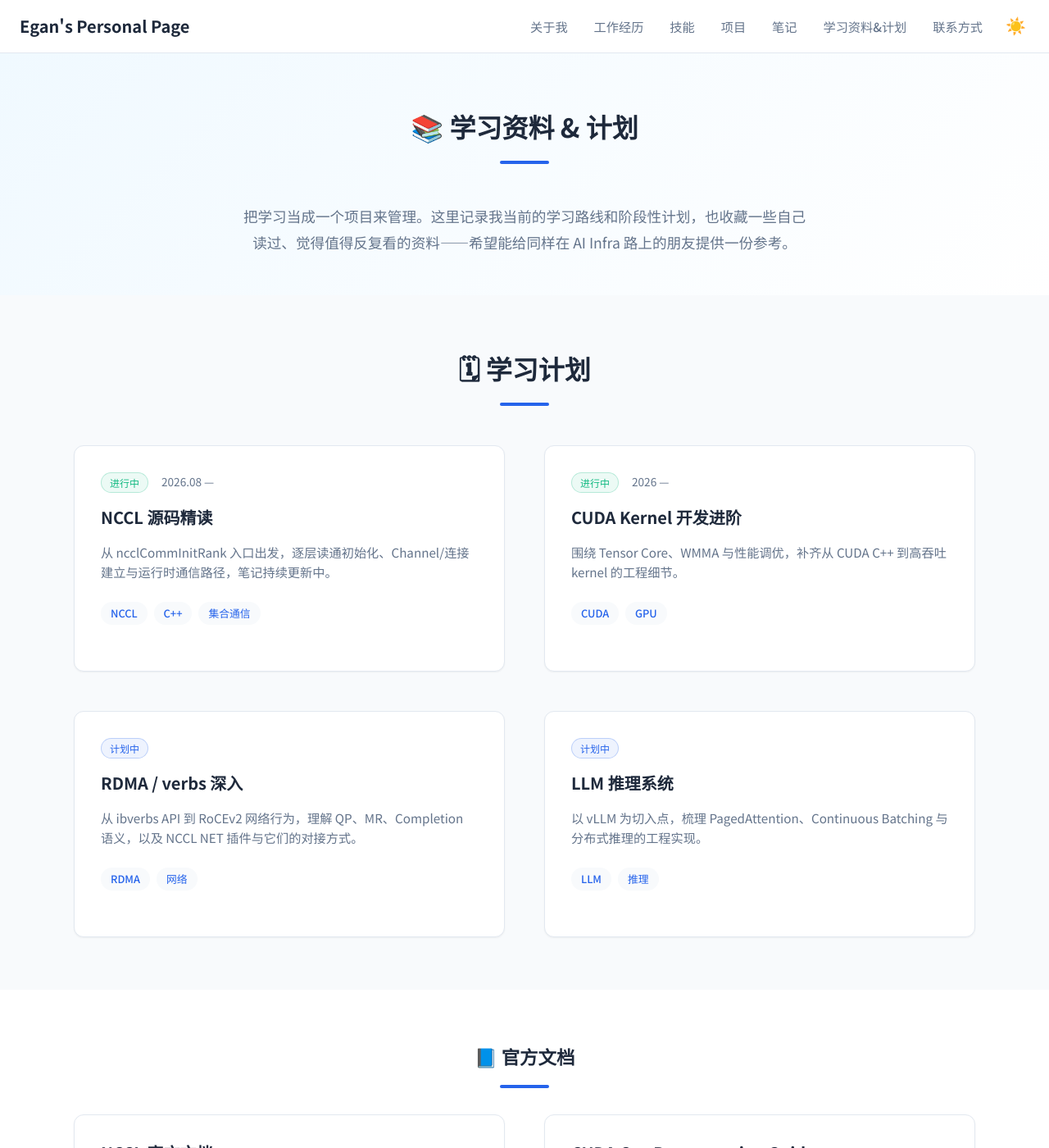
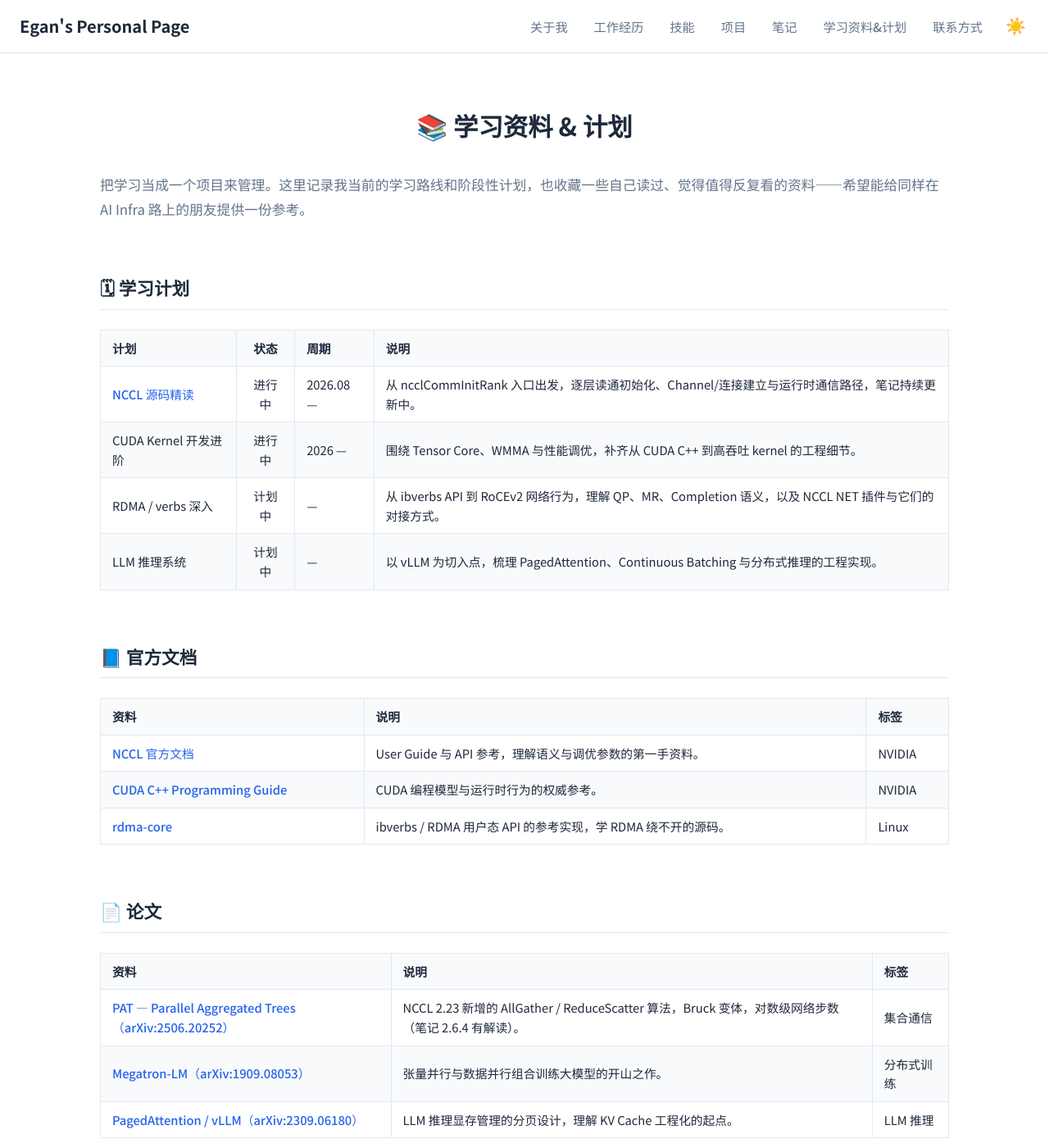
Before and after one commit to Lejun-Hu/Lejun-Hu.github.io, a Jekyll site: the page built from learning/index.md, in a window 1280 px wide and 1400 px high. Shown: the whole window at 82% size. Built offline with Jekyll 4.4.1, drawn with Linux system fonts in a browser that asks for light colours; some of the changed text lies outside the part shown.

Commit message:
learning page: manage content as markdown tables, drop yaml data file

```diff
--- /dev/null
+++ b/_layouts/learning.html
@@ -0,0 +1,8 @@
+---
+layout: default
+---
+
+<!-- 学习资料 & 计划：Markdown 表格版容器 -->
+<div class="learning-page">
+  {{ content }}
+</div>
--- a/assets/css/main.scss
+++ b/assets/css/main.scss
@@ -1351,7 +1351,7 @@ a {
 }
 
 // ============================================
-// 12b. 学习资料 & 计划页面
+// 12b. 学习资料 & 计划页面（Markdown 表格版）
 // ============================================
 
 .hero-actions {
@@ -1362,53 +1362,65 @@ a {
   margin-top: var(--space-lg);
 }
 
-.learning-category {
-  margin-bottom: var(--space-2xl);
-
-  &:last-child {
-    margin-bottom: 0;
-  }
-
-  .section-title {
-    font-size: 1.4rem;
+.learning-page {
+  max-width: 1100px;
+  margin: 0 auto;
+  padding: var(--space-2xl) var(--space-lg) var(--space-2xl);
+
+  h1 {
+    font-size: 1.9rem;
+    text-align: center;
     margin-bottom: var(--space-lg);
   }
-}
-
-.plan-status {
-  display: inline-block;
-  padding: 2px 10px;
-  border-radius: 20px;
-  font-size: 0.75rem;
-  font-weight: 500;
-
-  &.status-ongoing {
-    background: var(--color-green-tag-bg);
-    border: 1px solid var(--color-green-tag-border);
-    color: #10b981;
-  }
-
-  &.status-planned {
-    background: var(--color-tag-bg);
-    border: 1px solid var(--color-tag-border);
-    color: var(--color-primary);
-  }
-
-  &.status-done {
-    background: var(--color-gray-tag-bg);
-    border: 1px solid var(--color-gray-tag-border);
+
+  h2 {
+    font-size: 1.35rem;
+    margin: var(--space-2xl) 0 var(--space-md);
+    padding-bottom: var(--space-xs);
+    border-bottom: 1px solid var(--color-border);
+  }
+
+  > p {
     color: var(--color-text-light);
-  }
-}
-
-.resource-card .ext-arrow {
-  font-size: 0.85em;
-  color: var(--color-text-light);
-  margin-left: 4px;
-}
-
-.resource-card .note-title a:hover .ext-arrow {
-  color: var(--color-primary);
+    font-size: 1.05rem;
+    line-height: 1.8;
+    margin-bottom: var(--space-md);
+  }
+
+  table {
+    width: 100%;
+    margin-bottom: var(--space-md);
+    border-collapse: collapse;
+    font-size: 0.92rem;
+
+    th, td {
+      border: 1px solid var(--color-border);
+      padding: 10px 14px;
+      text-align: left;
+      vertical-align: middle;
+      line-height: 1.6;
+    }
+
+    th {
+      background: var(--color-bg-alt);
+      font-weight: 600;
+      white-space: nowrap;
+    }
+
+    tr:nth-child(even) td {
+      background: var(--color-bg-alt);
+    }
+
+    a {
+      color: var(--color-primary);
+      font-weight: 500;
+
+      &:hover {
+        text-decoration: underline;
+        text-underline-offset: 2px;
+      }
+    }
+  }
 }
 
 // 笔记详情页
--- a/learning/index.html
+++ /dev/null
@@ -1,84 +0,0 @@
----
-layout: default
-title: 学习资料 & 计划
-description: 分门别类的学习计划与精选学习资料
-permalink: /learning/
----
-
-<!-- ===== 页面头部 ===== -->
-<section class="section notes-hero">
-  <div class="container">
-    <h1 class="section-title">📚 学习资料 &amp; 计划</h1>
-    <p class="notes-intro">
-      把学习当成一个项目来管理。这里记录我当前的学习路线和阶段性计划，也收藏一些自己读过、<!--
-      -->觉得值得反复看的资料——希望能给同样在 AI Infra 路上的朋友提供一份参考。
-    </p>
-  </div>
-</section>
-
-<!-- ===== 学习计划 ===== -->
-<section class="section section-alt">
-  <div class="container">
-    <h2 class="section-title">🗓 学习计划</h2>
-    <div class="notes-grid">
-      {% for plan in site.data.learning.plans %}
-      <article class="note-card">
-        <div class="note-meta">
-          <span class="plan-status status-{{ plan.status }}">{{ plan.status-text }}</span>
-          {% if plan.period %}
-          <span class="note-date">{{ plan.period }}</span>
-          {% endif %}
-        </div>
-
-        <h3 class="note-title">
-          {% if plan.link %}
-          <a href="{{ plan.link | relative_url }}">{{ plan.name }}</a>
-          {% else %}
-          {{ plan.name }}
-          {% endif %}
-        </h3>
-
-        <p class="note-excerpt">{{ plan.desc }}</p>
-
-        {% if plan.tags %}
-        <div class="note-tags">
-          {% for t in plan.tags %}
-          <span class="tag">{{ t }}</span>
-          {% endfor %}
-        </div>
-        {% endif %}
-      </article>
-      {% endfor %}
-    </div>
-  </div>
-</section>
-
-<!-- ===== 学习资料 ===== -->
-<section class="section">
-  <div class="container">
-    {% for group in site.data.learning.resources %}
-    <div class="learning-category">
-      <h2 class="section-title">{{ group.icon }} {{ group.category }}</h2>
-      <div class="notes-grid">
-        {% for item in group.items %}
-        <article class="note-card resource-card">
-          <h3 class="note-title">
-            {% if item.url %}
-            <a href="{{ item.url }}" target="_blank" rel="noopener">{{ item.name }}<span class="ext-arrow">↗</span></a>
-            {% else %}
-            {{ item.name }}
-            {% endif %}
-          </h3>
-          <p class="note-excerpt">{{ item.desc }}</p>
-          {% if item.tag %}
-          <div class="note-tags">
-            <span class="tag">{{ item.tag }}</span>
-          </div>
-          {% endif %}
-        </article>
-        {% endfor %}
-      </div>
-    </div>
-    {% endfor %}
-  </div>
-</section>
--- /dev/null
+++ b/learning/index.md
@@ -0,0 +1,56 @@
+---
+layout: learning
+title: 学习资料 & 计划
+description: 分门别类的学习计划与精选学习资料
+permalink: /learning/
+---
+
+# 📚 学习资料 & 计划
+
+把学习当成一个项目来管理。这里记录我当前的学习路线和阶段性计划，也收藏一些自己读过、觉得值得反复看的资料——希望能给同样在 AI Infra 路上的朋友提供一份参考。
+
+## 🗓 学习计划
+
+| 计划 | 状态 | 周期 | 说明 |
+|------|:----:|------|------|
+| [NCCL 源码精读](/notes/2026-8-24-nccl-source-study/) | 进行中 | 2026.08 — | 从 ncclCommInitRank 入口出发，逐层读通初始化、Channel/连接建立与运行时通信路径，笔记持续更新中。 |
+| CUDA Kernel 开发进阶 | 进行中 | 2026 — | 围绕 Tensor Core、WMMA 与性能调优，补齐从 CUDA C++ 到高吞吐 kernel 的工程细节。 |
+| RDMA / verbs 深入 | 计划中 | — | 从 ibverbs API 到 RoCEv2 网络行为，理解 QP、MR、Completion 语义，以及 NCCL NET 插件与它们的对接方式。 |
+| LLM 推理系统 | 计划中 | — | 以 vLLM 为切入点，梳理 PagedAttention、Continuous Batching 与分布式推理的工程实现。 |
+
+## 📘 官方文档
+
+| 资料 | 说明 | 标签 |
+|------|------|------|
+| [NCCL 官方文档](https://docs.nvidia.com/deeplearning/nccl/user-guide/docs/index.html) | User Guide 与 API 参考，理解语义与调优参数的第一手资料。 | NVIDIA |
+| [CUDA C++ Programming Guide](https://docs.nvidia.com/cuda/cuda-c-programming-guide/) | CUDA 编程模型与运行时行为的权威参考。 | NVIDIA |
+| [rdma-core](https://github.com/linux-rdma/rdma-core) | ibverbs / RDMA 用户态 API 的参考实现，学 RDMA 绕不开的源码。 | Linux |
+
+## 📄 论文
+
+| 资料 | 说明 | 标签 |
+|------|------|------|
+| [PAT — Parallel Aggregated Trees（arXiv:2506.20252）](https://arxiv.org/abs/2506.20252) | NCCL 2.23 新增的 AllGather / ReduceScatter 算法，Bruck 变体，对数级网络步数（笔记 2.6.4 有解读）。 | 集合通信 |
+| [Megatron-LM（arXiv:1909.08053）](https://arxiv.org/abs/1909.08053) | 张量并行与数据并行组合训练大模型的开山之作。 | 分布式训练 |
+| [PagedAttention / vLLM（arXiv:2309.06180）](https://arxiv.org/abs/2309.06180) | LLM 推理显存管理的分页设计，理解 KV Cache 工程化的起点。 | LLM 推理 |
+
+## 🧩 源码仓库
+
+| 资料 | 说明 | 标签 |
+|------|------|------|
+| [NVIDIA/nccl](https://github.com/NVIDIA/nccl) | 本笔记的精读对象——集合通信库的参考实现。 | C++ |
+| [NVIDIA/gdrcopy](https://github.com/NVIDIA/gdrcopy) | CPU 直读显存的用户态库，NCCL GDRCopy 路径的底层依赖。 | CUDA |
+| [pytorch/pytorch](https://github.com/pytorch/pytorch) | ProcessGroupNCCL 是观察"框架如何使用 NCCL"的最佳样本。 | C++/Python |
+
+## 🎓 课程 & 视频
+
+| 资料 | 说明 | 标签 |
+|------|------|------|
+| [GPU MODE（原 CUDA MODE）](https://www.youtube.com/@GPUMODE) | 社区驱动的 GPU 编程系列讲座，覆盖 Triton、PTX 与性能调优实战。 | 视频 |
+
+## 📚 书籍
+
+| 资料 | 说明 | 标签 |
+|------|------|------|
+| Programming Massively Parallel Processors（4th Ed.） | GPU 体系结构与 CUDA 编程的经典教材，适合系统性打底。 | 书籍 |
+| Computer Architecture: A Quantitative Approach | 理解互联、缓存一致性与存储墙的底层视角。 | 体系结构 |
```
Also changed, not shown: _data/learning.yml (deleted, +0 -107 lines).
